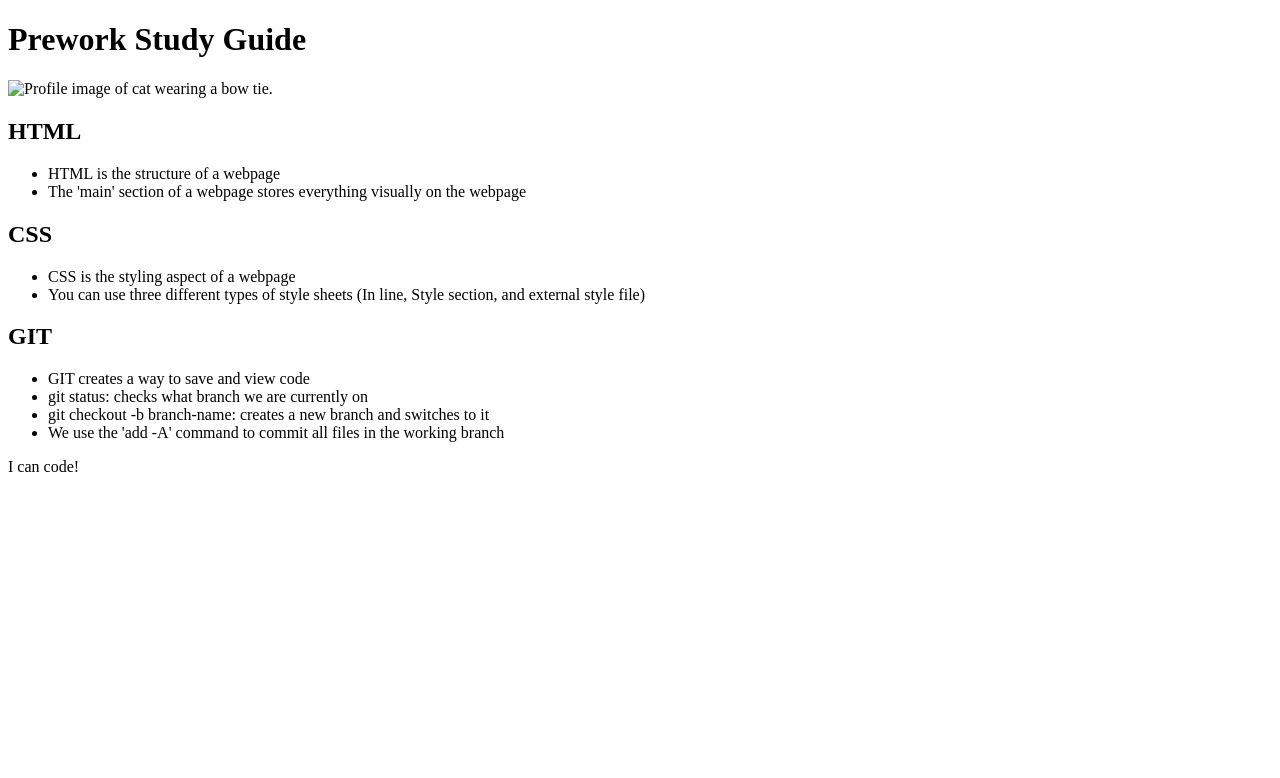
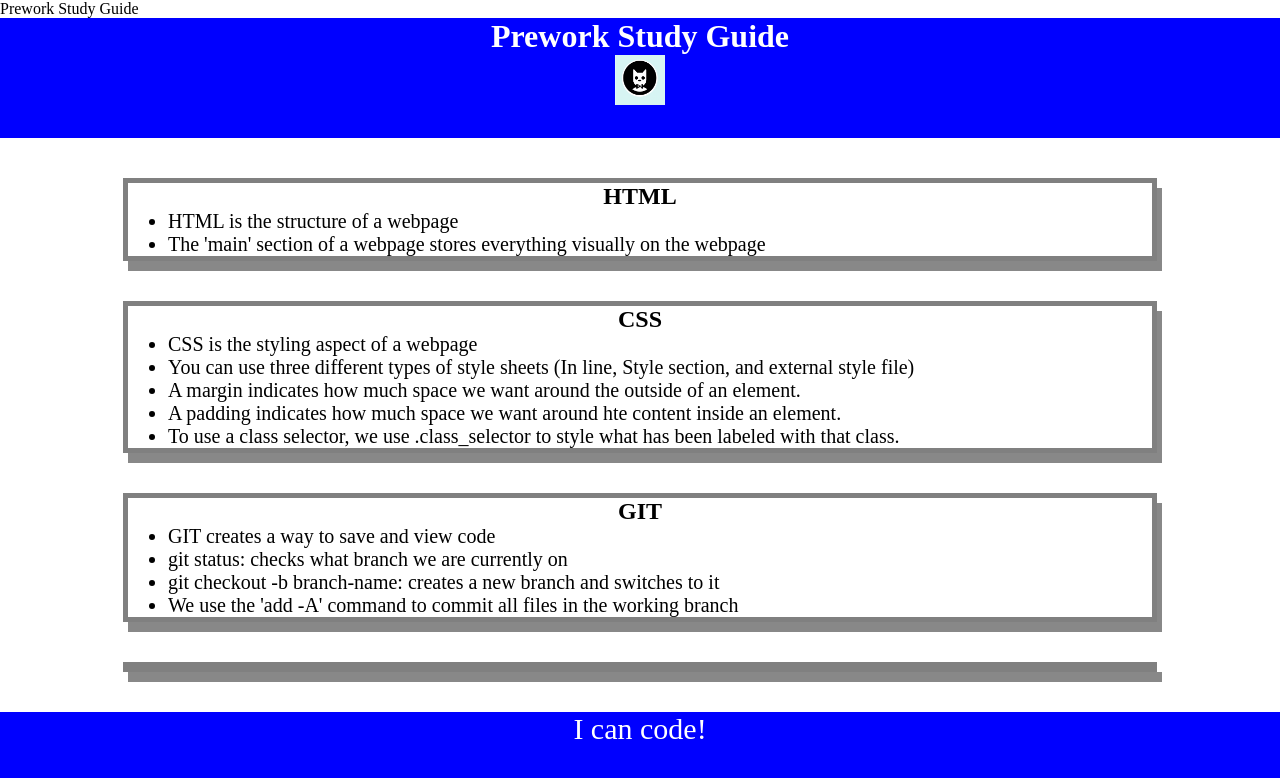
Before and after one commit to Morralytics/prework-study-guide, a plain HTML site: page index.html in a window 1280 px wide. Drawn offline with Linux system fonts and the light colour scheme.

Commit message:
added CSS to project

```diff
--- /dev/null
+++ b/assets/style.css
@@ -0,0 +1,42 @@
+* {
+    margin: 0;
+    padding: 0;
+}
+
+header,
+footer {
+    width: 100%;
+    height: 120px;
+    background-color: blue;
+    color: white;
+}
+
+h1,
+h2 {
+    text-align: center;
+}
+
+img {
+    display: block;
+    height: 50px;
+    width: 50px;
+    margin-left: auto;
+    margin-right: auto;
+}
+
+ul {
+    padding-left: 40px;
+    font-size: 20px;
+}
+
+p {
+    text-align: center;
+    font-size: 30px;
+}
+
+.card {
+    width: 80%;
+    margin: 40px auto;
+    border: 5px solid gray;
+    box-shadow: 5px 10px #888888;
+}
--- a/index.html
+++ b/index.html
@@ -4,6 +4,7 @@
     <meta charset="UTF-8" />
     <meta http-equiv="X-UA-Compatible" content="IE=edge" />
     <meta name="viewport" content="width=device-width, initial-scale=1.0" />
+    <link rel="stylesheet" href="./assets/style.css"
     <title>Prework Study Guide</title>
   </head>
   <body>
@@ -25,6 +26,9 @@
         <ul>
           <li>CSS is the styling aspect of a webpage</li>
           <li>You can use three different types of style sheets (In line, Style section, and external style file)</li>
+          <li>A margin indicates how much space we want around the outside of an element.</li>
+          <li>A padding indicates how much space we want around hte content inside an element.</li>
+          <li>To use a class selector, we use .class_selector to style what has been labeled with that class.</li>
         </ul>
       </section>
 
```
Also changed, not shown: assets/bowtie-cat.png (added).
